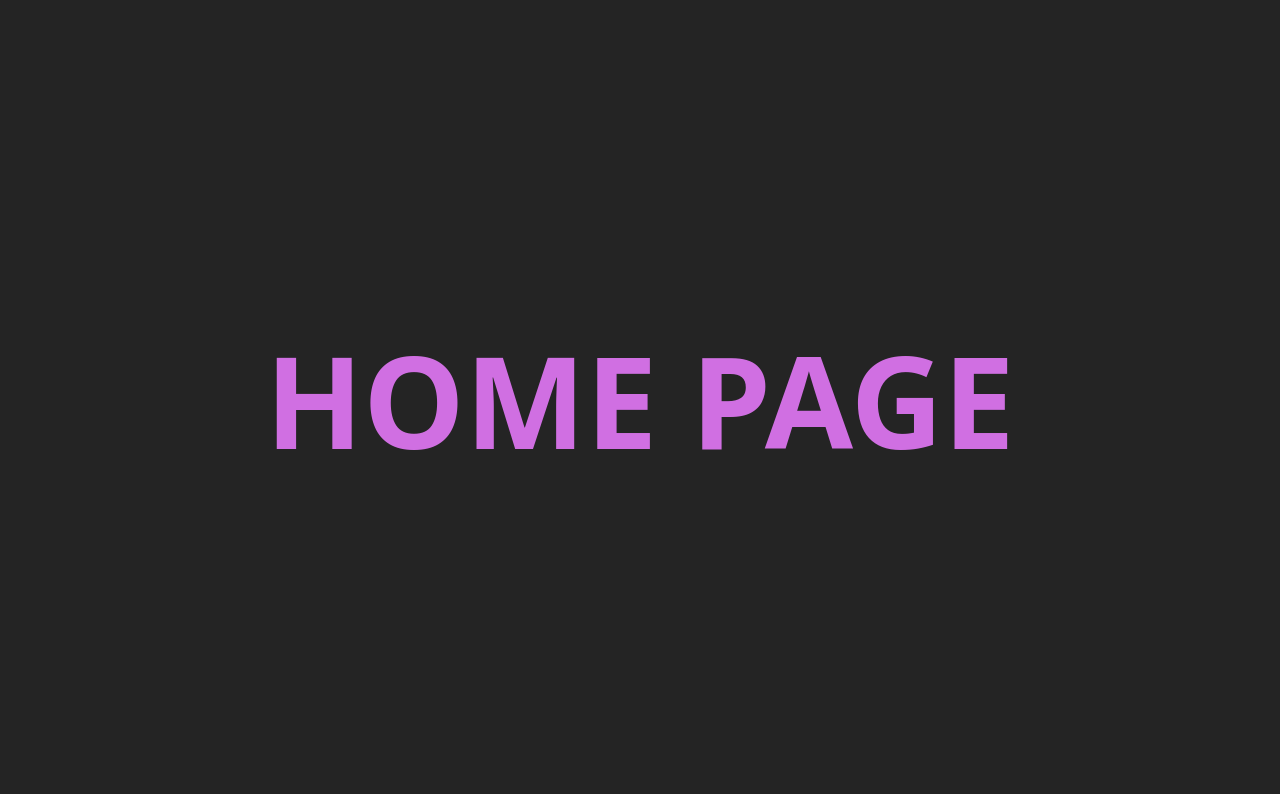
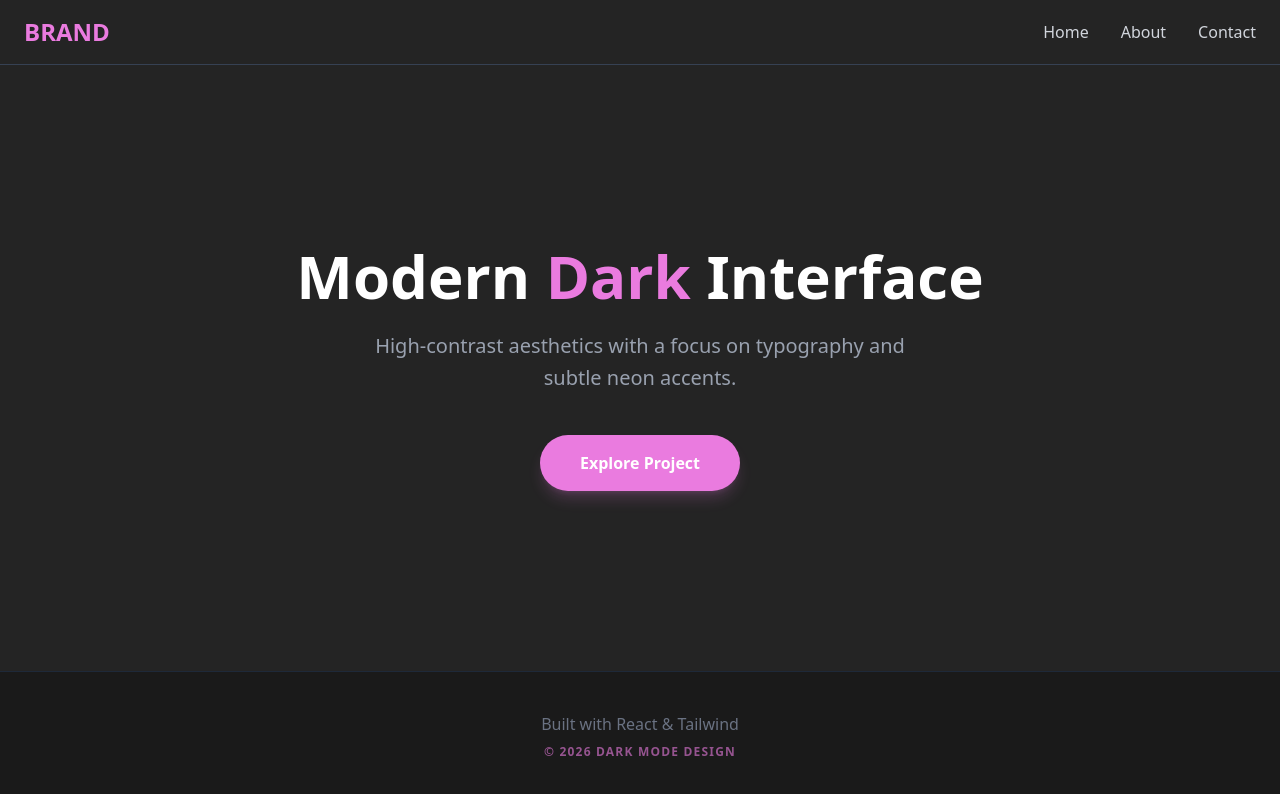
Before and after one commit to markfinerty/demo-e-commerce, a React (Vite) app: page / in a window 1280 px wide. Shown: the top 794 px of the page. Built offline with nearby package versions, Linux system fonts and the light colour scheme.

Commit message:
feat: add navigation and contact page

```diff
--- /dev/null
+++ b/src/components/Footer.tsx
@@ -0,0 +1,12 @@
+export function Footer() {
+  return (
+    <footer className="bg-[#1a1a1a] border-t border-gray-800 py-10 mt-auto">
+      <div className="max-w-7xl mx-auto px-6 text-center text-gray-500">
+        <p className="mb-2">Built with React & Tailwind</p>
+        <p className="text-xs uppercase tracking-widest font-semibold text-[#ea7bdf]/60">
+          &copy; {new Date().getFullYear()} Dark Mode Design
+        </p>
+      </div>
+    </footer>
+  );
+}
--- /dev/null
+++ b/src/components/Navbar.tsx
@@ -0,0 +1,27 @@
+import { Link } from "react-router-dom";
+
+export function Navbar() {
+  return (
+    <nav className="bg-[#242424] border-b border-gray-700 px-6 py-4">
+      <div className="max-w-7xl mx-auto flex justify-between items-center">
+        <Link to="/" className="text-2xl font-bold text-[#ea7bdf]">
+          BRAND
+        </Link>
+        <div className="space-x-8 text-gray-300 font-medium">
+          <Link to="/" className="hover:text-[#ea7bdf] transition-colors">
+            Home
+          </Link>
+          <Link to="/about" className="hover:text-[#ea7bdf] transition-colors">
+            About
+          </Link>
+          <Link
+            to="/contact"
+            className="hover:text-[#ea7bdf] transition-colors"
+          >
+            Contact
+          </Link>
+        </div>
+      </div>
+    </nav>
+  );
+}
--- a/src/layouts/RootLayout.tsx
+++ b/src/layouts/RootLayout.tsx
@@ -1,10 +1,23 @@
 import { Outlet } from "react-router-dom";
+import { Navbar } from "../components/Navbar";
+import { Footer } from "../components/Footer";
 
 function RootLayout() {
   return (
-    <main className="items-center justify-center h-screen flex">
-      <Outlet />
-    </main>
+    <div className="flex flex-col min-h-screen">
+      {/* Top Navigation */}
+      <Navbar />
+
+      {/* Main Content Area */}
+      <main className="grow flex flex-col items-center justify-center p-6">
+        <div className="w-full max-w-7xl">
+          <Outlet />
+        </div>
+      </main>
+
+      {/* Bottom Footer */}
+      <Footer />
+    </div>
   );
 }
 
--- a/src/main.tsx
+++ b/src/main.tsx
@@ -3,7 +3,8 @@ import { StrictMode } from "react";
 import { createRoot } from "react-dom/client";
 import RootLayout from "./layouts/RootLayout";
 import HomePage from "./pages/HomePage.tsx";
-import AboutPage from "./pages/AboutPage.tsx"
+import AboutPage from "./pages/AboutPage.tsx";
+import ContactPage from "./pages/ContactPage.tsx";
 import "./index.css";
 
 const router = createBrowserRouter([
@@ -12,7 +13,8 @@ const router = createBrowserRouter([
     element: <RootLayout />,
     children: [
       { index: true, element: <HomePage /> },
-      { path: "about", element: <AboutPage/> },
+      { path: "about", element: <AboutPage /> },
+      { path: "contact", element: <ContactPage /> },
     ],
   },
 ]);
--- a/src/pages/AboutPage.tsx
+++ b/src/pages/AboutPage.tsx
@@ -1,5 +1,19 @@
-function AboutPage() {
-  return <h1 className="text-9xl font-bold">ABOUT PAGE</h1>;
+export default function About() {
+  return (
+    <div className="max-w-4xl mx-auto py-16">
+      <h2 className="text-4xl font-bold text-white mb-8 border-l-4 border-[#ea7bdf] pl-6">
+        The Vision
+      </h2>
+      <div className="grid md:grid-cols-2 gap-12 text-gray-400 leading-relaxed">
+        <p>
+          We operate in the space between functionality and art. Our goal is to
+          provide users with a high-performance experience that feels alive.
+        </p>
+        <p>
+          By utilizing a deep grayscale palette with neon highlights, we reduce
+          eye strain while maintaining a futuristic, high-tech identity.
+        </p>
+      </div>
+    </div>
+  );
 }
-
-export default AboutPage;
--- /dev/null
+++ b/src/pages/ContactPage.tsx
@@ -0,0 +1,27 @@
+export default function Contact() {
+  return (
+    <div className="max-w-md mx-auto py-16">
+      <h2 className="text-3xl font-bold text-white mb-6">Drop a line</h2>
+      <form className="space-y-4">
+        <input
+          type="text"
+          placeholder="Name"
+          className="w-full bg-[#2d2d2d] border border-gray-700 p-4 rounded-lg text-white focus:border-[#ea7bdf] outline-none transition-colors"
+        />
+        <input
+          type="email"
+          placeholder="Email"
+          className="w-full bg-[#2d2d2d] border border-gray-700 p-4 rounded-lg text-white focus:border-[#ea7bdf] outline-none transition-colors"
+        />
+        <textarea
+          placeholder="Message"
+          rows={5}
+          className="w-full bg-[#2d2d2d] border border-gray-700 p-4 rounded-lg text-white focus:border-[#ea7bdf] outline-none transition-colors"
+        />
+        <button className="w-full py-4 rounded-lg font-bold bg-[#ea7bdf] text-white hover:bg-[#d46ac9] transition-all">
+          Submit
+        </button>
+      </form>
+    </div>
+  );
+}
--- a/src/pages/HomePage.tsx
+++ b/src/pages/HomePage.tsx
@@ -1,5 +1,16 @@
-function Home() {
-  return <h1 className="text-9xl font-bold">HOME PAGE</h1>;
+export default function HomePage() {
+  return (
+    <div className="text-center py-20">
+      <h1 className="text-6xl font-black text-white mb-6">
+        Modern <span className="text-[#ea7bdf]">Dark</span> Interface
+      </h1>
+      <p className="text-gray-400 text-xl max-w-xl mx-auto mb-10 leading-relaxed">
+        High-contrast aesthetics with a focus on typography and subtle neon
+        accents.
+      </p>
+      <button className="bg-[#ea7bdf] text-white px-10 py-4 rounded-full font-bold hover:scale-105 transition-transform shadow-lg shadow-[#ea7bdf]/20">
+        Explore Project
+      </button>
+    </div>
+  );
 }
-
-export default Home;
```
